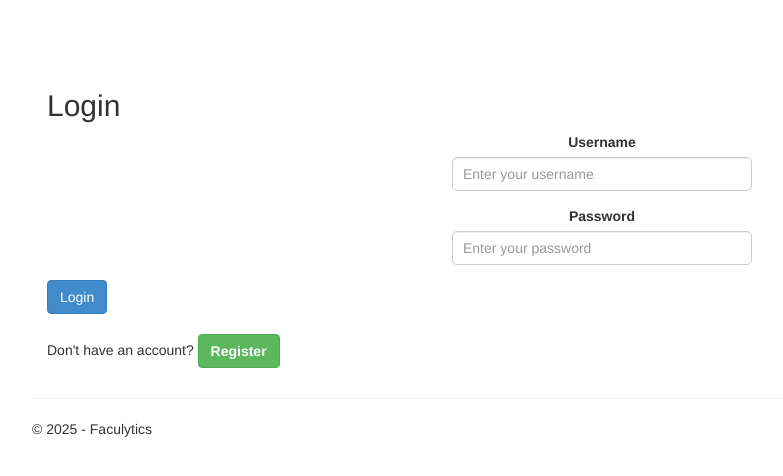
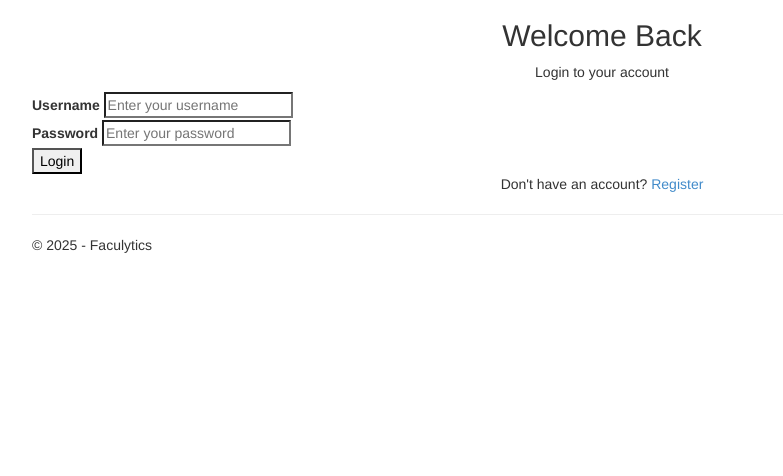
Before and after one commit to SamX822/Faculytics, a Flask app: template Faculytics/Faculytics/templates/login.html in a window 1280 px wide. Shown: the part 51-527 px from the top of the page, without its empty margins (38-821 px from the left). Run offline with Flask 3, Linux system fonts and the light colour scheme; the template is opened without the code that fills it, so the values that code supplies are empty; parts of the project's set-up code (start-up, migrations or seed data) failed here and were passed over; some libraries are stand-ins or nearby versions.

Commit message:
Update login.html

```diff
--- a/Faculytics/Faculytics/templates/login.html
+++ b/Faculytics/Faculytics/templates/login.html
@@ -3,27 +3,45 @@
 {% set year = 2025 %}
 
 {% block content %}
-<div class="container" style="margin-top:70px;">
-    <h2>Login</h2>
+<div class="flex items-center justify-center min-h-screen bg-gradient-to-br from-gray-900 via-gray-800 to-gray-900">
+    <div class="relative w-full max-w-md bg-white/10 backdrop-blur-lg p-8 rounded-xl shadow-lg border border-white/20">
+        <h2 class="text-3xl font-extrabold text-white text-center">Welcome Back</h2>
+        <p class="text-gray-300 text-center mt-2">Login to your account</p>
+
         {% if error %}
-    <div class="alert alert-danger">{{ error }}</div>
+        <div class="mt-4 p-3 text-sm text-red-400 bg-red-800/20 rounded-lg border border-red-400">
+            {{ error }}
+        </div>
         {% endif %}
-    <form method="POST" action="{{ url_for('login') }}">
-        <div class="form-group">
-            <label for="uName">Username</label>
-            <input type="text" id="uName" name="uName" class="form-control" placeholder="Enter your username" required>
+
+        <form method="POST" action="{{ url_for('login') }}" class="mt-6 space-y-4">
+            <div class="relative">
+                <label for="uName" class="block text-sm font-medium text-gray-300">Username</label>
+                <input type="text" id="uName" name="uName"
+                       class="mt-1 w-full px-4 py-2 bg-transparent border border-gray-500 rounded-lg shadow-sm
+                           focus:ring-2 focus:ring-blue-400 focus:border-blue-400 transition duration-300 ease-in-out text-white placeholder-gray-400"
+                       placeholder="Enter your username" required>
             </div>
-        <div class="form-group">
-            <label for="pWord">Password</label>
-            <input type="password" id="pWord" name="pWord" class="form-control" placeholder="Enter your password" required>
+
+            <div class="relative">
+                <label for="pWord" class="block text-sm font-medium text-gray-300">Password</label>
+                <input type="password" id="pWord" name="pWord"
+                       class="mt-1 w-full px-4 py-2 bg-transparent border border-gray-500 rounded-lg shadow-sm
+                           focus:ring-2 focus:ring-blue-400 focus:border-blue-400 transition duration-300 ease-in-out text-white placeholder-gray-400"
+                       placeholder="Enter your password" required>
             </div>
-        <button type="submit" class="btn btn-primary">Login</button>
+
+            <button type="submit"
+                    class="w-full bg-blue-600 text-white py-2 px-4 rounded-lg
+                       hover:bg-blue-700 hover:scale-105 transition-all duration-300 ease-in-out shadow-lg">
+                Login
+            </button>
         </form>
-    <br>
-    <!-- Register button: this sends the user to the registration page -->
-    <p>
+
+        <p class="mt-4 text-center text-gray-400">
             Don't have an account?
-        <a href="{{ url_for('register') }}" class="btn btn-success" style="font-weight:bold;">Register</a>
+            <a href="{{ url_for('register') }}" class="text-blue-400 hover:text-blue-500 transition">Register</a>
         </p>
     </div>
+</div>
 {% endblock %}
```
Lines whose indentation alone changed are shown as unchanged.
